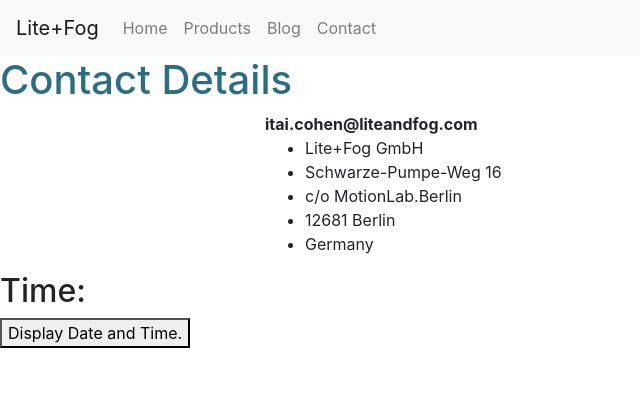
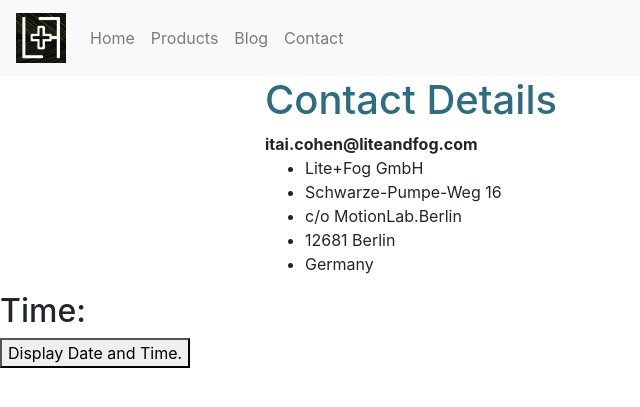
Before and after one commit to cohitai/djangoapp, a Django app: page /contact in a window 1280 px wide. Shown: the top 407 px of the page, without its empty margins (0-640 px from the left). Run offline with Django 4.2, Linux system fonts and the light colour scheme; some libraries are stand-ins or nearby versions.

Commit message:
templates edit

```diff
--- a/mainview/templates/mainview/base.html
+++ b/mainview/templates/mainview/base.html
@@ -21,37 +21,30 @@
 
         <!--logo-->
         <!-- <div class="logo">
-	        {% load static %}<img class="logo-img" src="{% static "logo.jpg" %}" ALT="align box" ALIGN=CENTER>
+	        {% load static %}src="{% static "logo.jpg" %}"
         </div> -->
         <!--Navbar-->
         <nav class="navbar navbar-expand-sm navbar-light bg-light">
-            <a class="navbar-brand" href="http://www.liteandfog.com">Lite+Fog</a>
+            <a class="navbar-brand" href="http://www.liteandfog.com"><img {% load static %}src="{% static "logo.jpg" %}" width=50> </a>
             <button class="navbar-toggler" type="button" data-toggle="collapse" vertical-align="middle" data-target="navbarText" aria-controls="navbarText" aria-expanded="false" aria-label="Toggle navigation">
                 <span class="navbar-toggler-icon"></span>
             </button>
             <div class="collapse navbar-collapse" id="navbarText">
                 <ul class="navbar-nav">
-                    <li class="nav-item">
-                        <a class="nav-link" href='home'>Home</a>
-                    </li>
-                    <li class="nav-item">
-                        <a class="nav-link" href='products'>Products</a>
-                    </li>
-                    <li class="nav-item">
-                        <a class="nav-link" href='blog'>Blog</a>
-                    </li>
-                    <li class="nav-item">
-                        <a class="nav-link" href='contact'>Contact</a>
-                    </li>
+                    <li class="nav-item"><a class="nav-link" href='home'>Home</a></li>
+                    <li class="nav-item"><a class="nav-link" href='products'>Products</a></li>
+                    <li class="nav-item"><a class="nav-link" href='blog'>Blog</a></li>
+                    <li class="nav-item"><a class="nav-link" href='contact'>Contact</a></li>
                 </ul>
             </div>
         </nav>
 
+    <!--title block -->
     {% block title %}{% endblock %}
-
+    <!--content block -->
     {% block content %}{% endblock %}
 
-    <div>
+        <div>
         <h2>Time:</h2>
 
         <button type="button"
--- a/mainview/templates/mainview/blog.html
+++ b/mainview/templates/mainview/blog.html
@@ -6,6 +6,5 @@
     </div>
 {% endblock %}
 
-
 {% block content %}
 {% endblock %}
--- a/mainview/templates/mainview/contact.html
+++ b/mainview/templates/mainview/contact.html
@@ -1,7 +1,7 @@
 {% extends "mainview/base.html" %}
 
 {% block title %}
-    <div class="Content">
+    <div class="content">
         <h1 style="color: #2e6c80;">Contact Details</h1>
     </div>
 {% endblock %}
```
